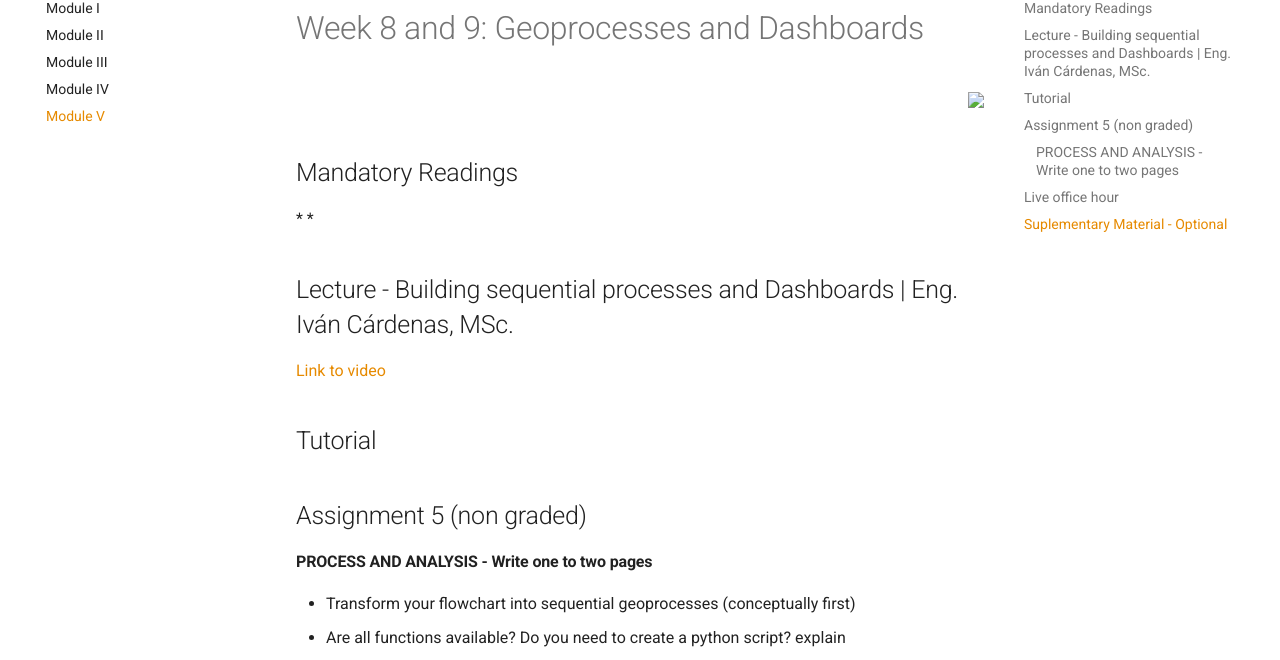
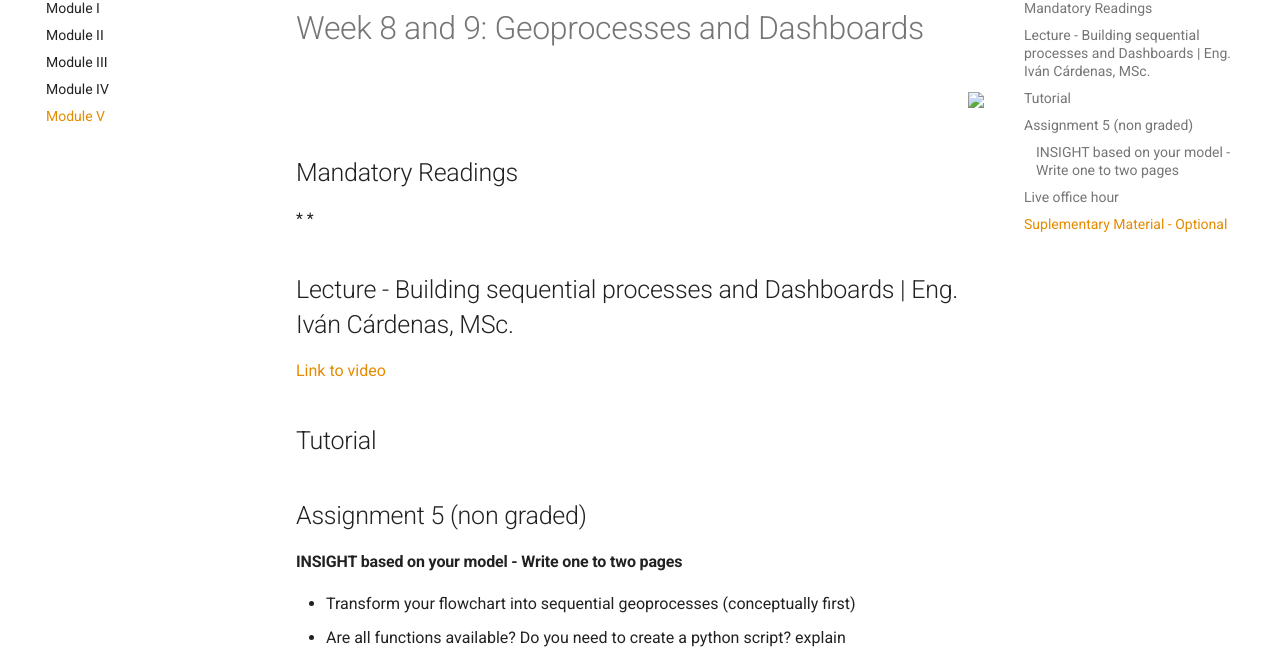
Before and after one commit to DigitalTwin-Geohub/DigitalTwinEducation, an MkDocs documentation site: the page built from docs/Modules/Module V.md, in a window 1280 px wide and 1247 px high. Shown: the part 178-838 px from the top of the window. Built offline with MkDocs 1.6.1 and Material for MkDocs 9.7.7, drawn with Linux system fonts in a browser that asks for light colours; comment, search, counter and statistics services are not loaded.

Commit message:
Update Module V.md

```diff
--- a/docs/Modules/Module V.md
+++ b/docs/Modules/Module V.md
@@ -16,7 +16,7 @@
 
 ## Assignment 5 (non graded)
 
-#### PROCESS AND ANALYSIS - Write one to two pages
+#### INSIGHT based on your model - Write one to two pages
 
 *	Transform your flowchart into sequential geoprocesses (conceptually first)
 *	Are all functions available? Do you need to create a python script? explain
```
